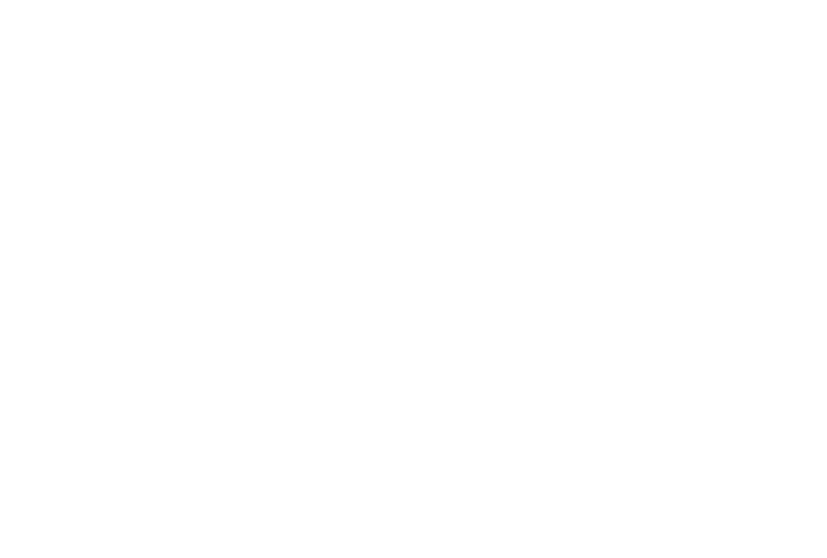
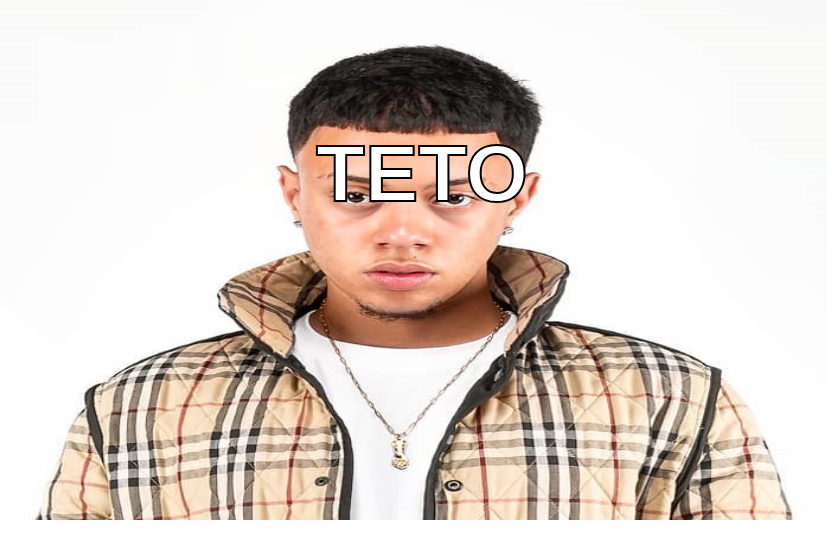
Before and after one commit to Kleidin/trab-equipe, a plain HTML site: page index.html in a window 1280 px wide. Shown: the whole page, without its empty margins (218-1045 px from the left). Drawn offline with Linux system fonts and the light colour scheme.

Commit message:
Header
Header

```diff
--- a/index.html
+++ b/index.html
@@ -1,6 +1,5 @@
 <!DOCTYPE html>
 <html lang="en">
-
 <head>
     <meta charset="UTF-8">
     <meta http-equiv="X-UA-Compatible" content="IE=edge">
@@ -8,16 +7,10 @@
     <link rel="stylesheet" href="style.css">
     <title>Trab-Equipe</title>
 </head>
-
 <body>
-
-
-
-
-
-
-
+    <header>
+        <h1>TETO</h1>
+    </header>
     <script src="script.js"></script>
 </body>
-
 </html>
--- a/style.css
+++ b/style.css
@@ -3,3 +3,17 @@
     padding: 0;
     font-family: Arial, Helvetica, sans-serif;
 }
+header {
+    background-image: url("images/aaa.jpg");
+    background-size: 100% 100%;
+    width: 100%;
+    height: 520px;
+}
+header h1 {
+    font-size: 80px;
+    -webkit-text-stroke-width: 2px;
+    -webkit-text-stroke-color: rgb(0, 0, 0);
+    color: white;
+    text-align: center;
+    padding-top: 10%;
+}
```
Also changed, not shown: images/aaa.jpg (added).
